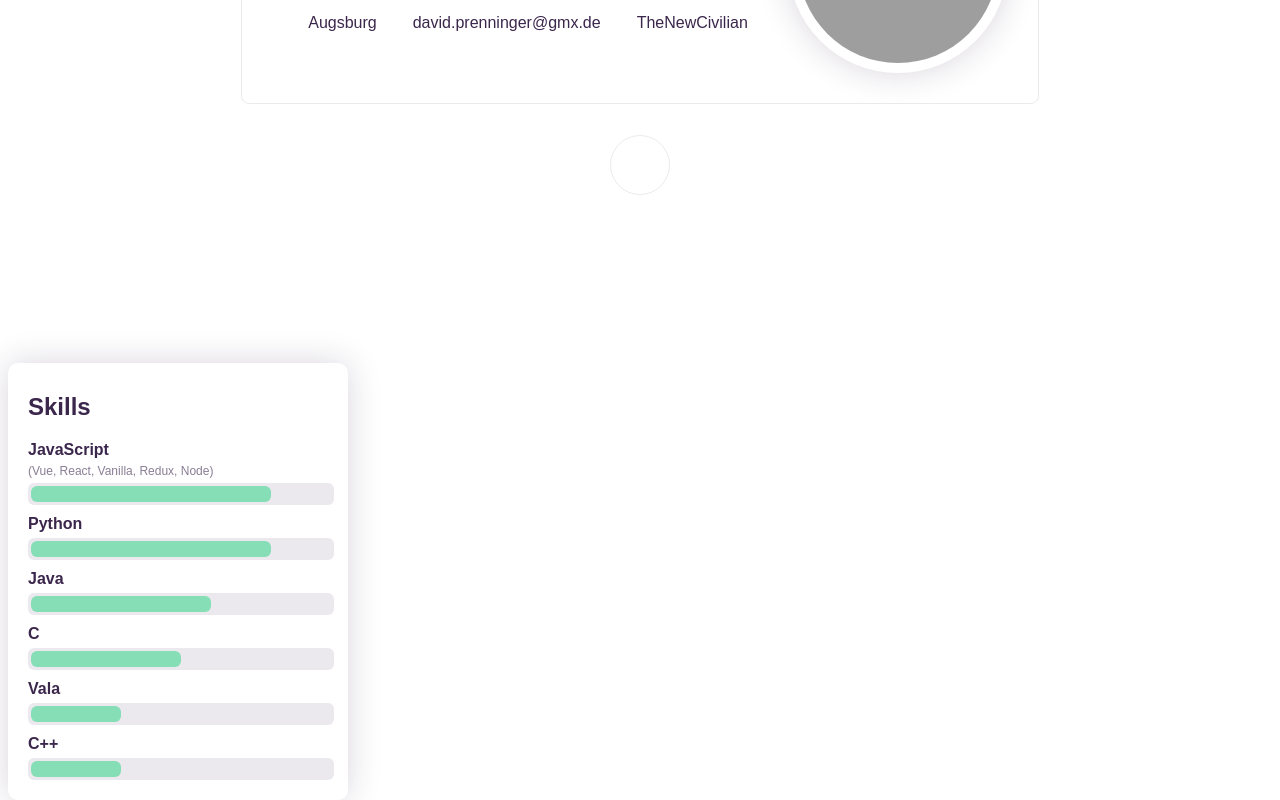
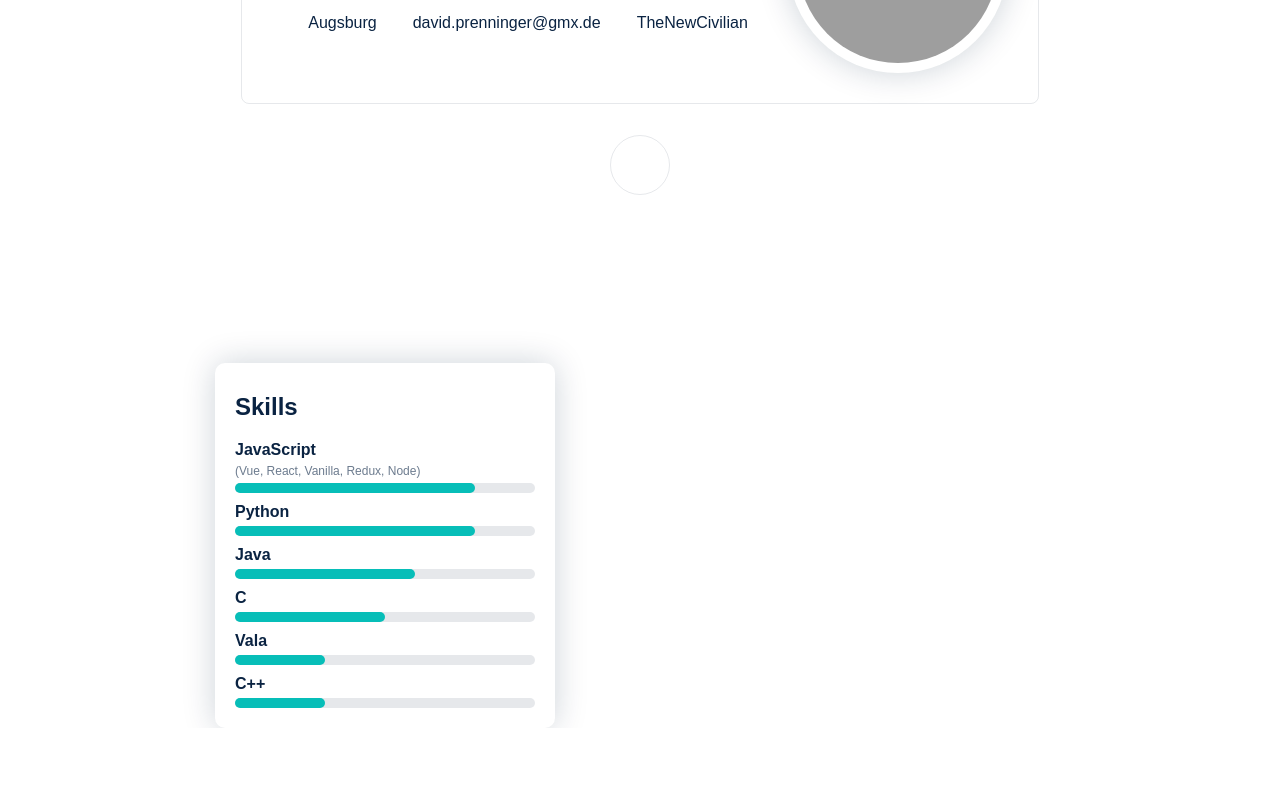
Before and after one commit to TheNewCivilian/Personal-Webpage, a Vue app: page / in a window 1280 px wide. Shown: the part 445-1245 px from the top of the page. After the commit the page ends 1173 px from the top, so only its background shows below. Built offline with nearby package versions, Linux system fonts and the light colour scheme; grey boxes are pictures that could not be loaded; some icons are missing; a web font is replaced by a local one.

Commit message:
changing styling + setting up basic timeline items

```diff
--- a/src/App.vue
+++ b/src/App.vue
@@ -10,6 +10,7 @@
   html, body, #app {
     text-align: center;
     color: $c-primary;
+    background-color: $c-white;
     height: 100%;
     font-family: 'Cantarell', sans-serif;
   }
--- a/src/assets/configuration.json
+++ b/src/assets/configuration.json
@@ -1,6 +1,9 @@
 {
   "name":"David Prenninger",
   "subtitle":"Software-Inventor",
+  "location": "Europe",
+  "email": "david.prenninger@gmx.de",
+  "github": "TheNewCivilian",
   "skills": [
     {
       "title": "JavaScript",
--- a/src/assets/variables.scss
+++ b/src/assets/variables.scss
@@ -1,9 +1,9 @@
-$c-primary: #3b264c;
+$c-primary: #0a2342;
 $c-primary-lighter: rgba($c-primary,.6);
 $c-primary-lightest: rgba($c-primary,.1);
 $c-white: #fff;
 $c-black: #000;
-$c-accent: #86deb7;
+$c-accent: #07beb8;
 
 $bs-primary: 0px 0px 33px 0px rgba($c-primary,.2);
 
--- a/src/components/LifeLine.vue
+++ b/src/components/LifeLine.vue
@@ -0,0 +1,61 @@
+<template>
+  <div>
+    <div v-for="(entry, index) in timeLineElements" :key="`tl-${index}`">
+      <div class="entry__icon" :class="`entry__icon-${entry.type}`">
+        <SchoolOutline v-if="entry.type == 'education'"/>
+        <BriefcaseOutline v-if="entry.type == 'business'"/>
+        <Hammer v-if="entry.type == 'work'"/>
+        <AccountGroupOutline v-if="entry.type == 'social'"/>
+      </div>
+      <div>
+        <span>{{entry.title}}</span>
+        <span>{{entry.subtitle}}</span>
+      </div>
+      <span>{{entry.date}}</span>
+      <hr v-if="entry.details.length > 0">
+      <div v-for="(detail, detailIndex) in entry.details" :key="`tl-${index}-de-${detailIndex}`">
+        <div>
+          <NewspaperVariantMultipleOutline v-if="detail.type == 'media'"/>
+          <Github v-if="detail.type == 'github'"/>
+          <Web v-if="detail.type == 'web'"/>
+          <FileOutline v-if="detail.type == 'paper'"/>
+          <Paperclip v-if="detail.type == 'attachment'"/>
+        </div>
+        <span>{{detail.text}}</span>
+      </div>
+    </div>
+  </div>
+</template>
+
+<script>
+import SchoolOutline from 'vue-material-design-icons/SchoolOutline.vue';
+import BriefcaseOutline from 'vue-material-design-icons/BriefcaseOutline.vue';
+import Hammer from 'vue-material-design-icons/Hammer.vue';
+import AccountGroupOutline from 'vue-material-design-icons/AccountGroupOutline.vue';
+import NewspaperVariantMultipleOutline from 'vue-material-design-icons/NewspaperVariantMultipleOutline.vue';
+import Github from 'vue-material-design-icons/GithubCircle.vue';
+import Web from 'vue-material-design-icons/Web.vue';
+import FileOutline from 'vue-material-design-icons/FileOutline.vue';
+import Paperclip from 'vue-material-design-icons/Paperclip.vue';
+
+export default {
+  props: {
+    timeLineElements: Object,
+  },
+  components: {
+    SchoolOutline,
+    BriefcaseOutline,
+    Hammer,
+    AccountGroupOutline,
+    NewspaperVariantMultipleOutline,
+    Github,
+    Web,
+    FileOutline,
+    Paperclip,
+  },
+};
+</script>
+
+<style lang="scss" scoped>
+
+</style>
--- a/src/components/ProgressBar.vue
+++ b/src/components/ProgressBar.vue
@@ -17,18 +17,17 @@ export default {
   @import "@/assets/variables.scss";
 
   .bar {
-    padding: 3px;
     display: flex;
     align-items: center;
     position: relative;
-    height: 16px;
+    height: 10px;
     width: 100%;
-    border-radius: 6px;
+    border-radius: 5px;
     background-color: $c-primary-lightest;
   }
   .progress {
-    height: 16px;
+    height: 10px;
     background-color: $c-accent;
-    border-radius: 6px;
+    border-radius: 5px;
   }
 </style>
--- a/src/views/Home.vue
+++ b/src/views/Home.vue
@@ -57,6 +57,11 @@ export default {
 
   .home {
     height: 100%;
+
+    &__content {
+      max-width: 850px;
+      margin: 0 auto;
+    }
   }
 
 
@@ -70,6 +75,7 @@ export default {
     position: absolute;
     left: calc(50% - 30px);
     bottom: 20%;
+    color: $c-primary;
   }
 
   .fade-enter-active, .fade-leave-active {
```
Also changed, not shown: src/components/LifeLineEntry.vue (added).
